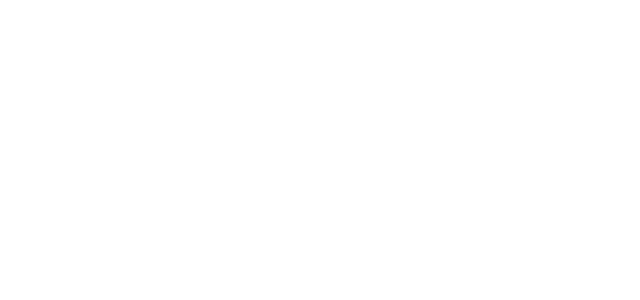
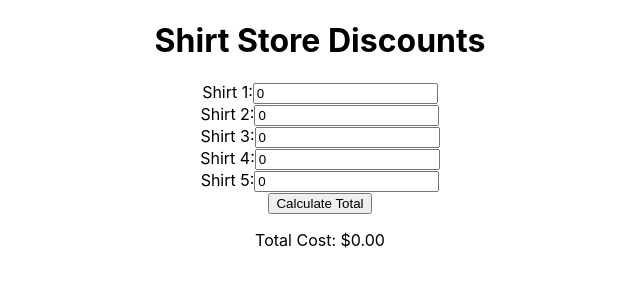
Before and after one commit to Aidenkopec/my_shirt_store, a React (Create React App) app: page / in a window 1280 px wide. Shown: the top 300 px of the page, without its empty margins (320-960 px from the left). Built offline with nearby package versions, Linux system fonts and the light colour scheme.

Commit message:
[Refactor] Update App component to include ShirtForm

```diff
--- a/src/App.js
+++ b/src/App.js
@@ -1,10 +1,11 @@
 import logo from './logo.svg';
 import './App.css';
+import ShirtForm from "./components/ShirtForm";
 
 function App() {
   return (
     <div className="App">
-
+      <ShirtForm />
     </div>
   );
 }
```
